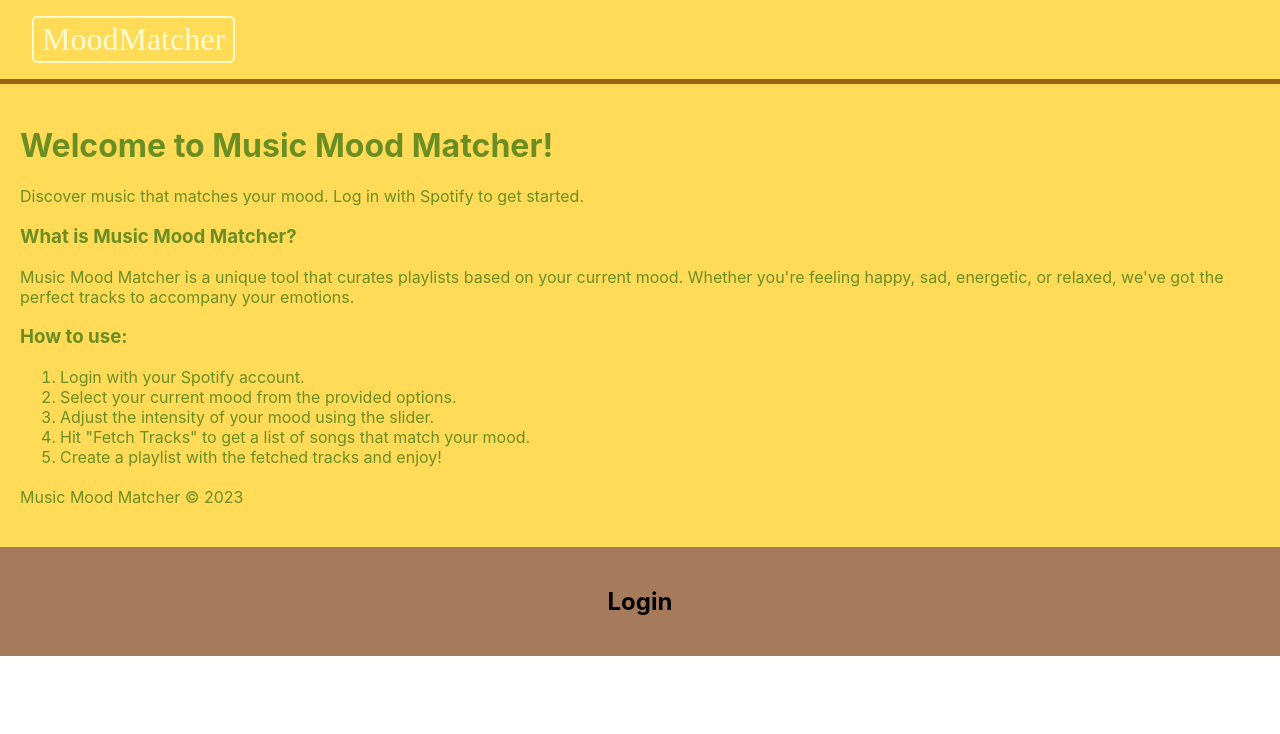
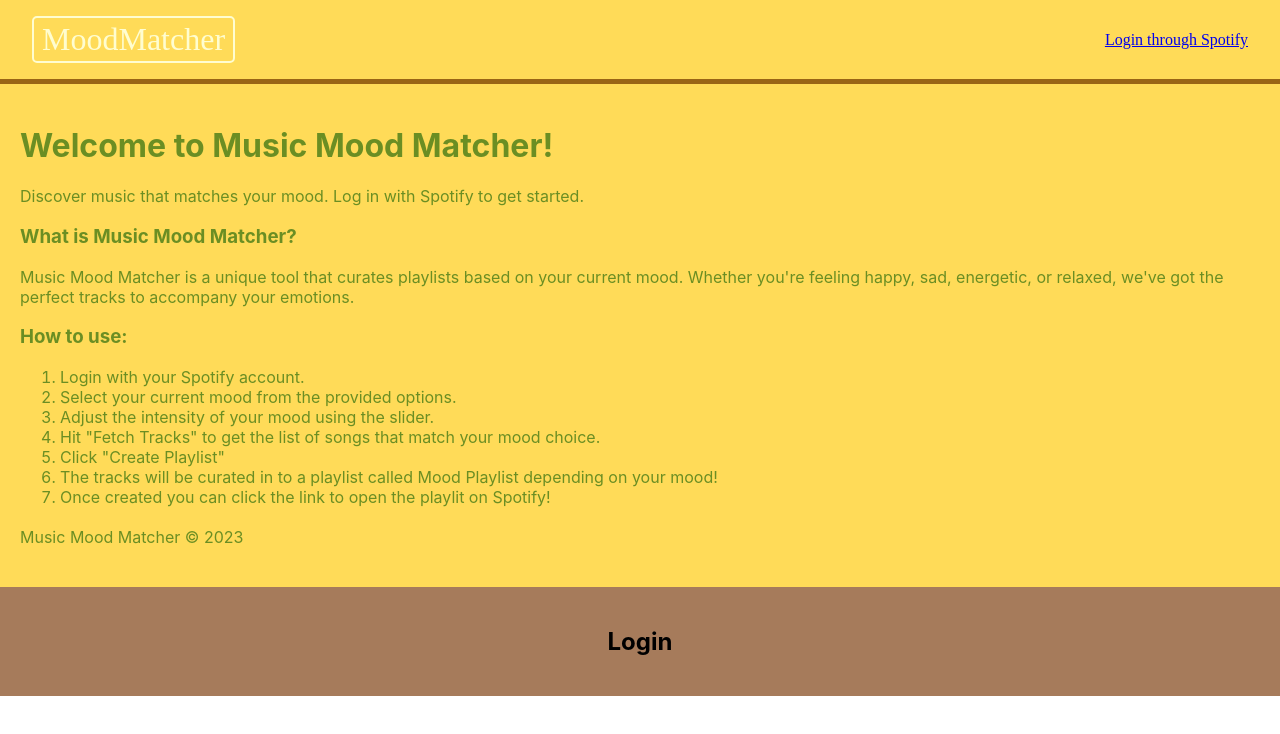
Before and after one commit to JarekDSmall/Music-Mood-Matcher-Capstone, a React (Create React App) app in the folder frontend/mood-matcher/: page / in a window 1280 px wide. Shown: the top 734 px of the page. Built offline with nearby package versions, Linux system fonts and the light colour scheme; no server answers; a web font is replaced by a local one; what spotify-web-api-js would draw is missing.

Commit message:
updated front page with more information about the process

```diff
--- a/frontend/mood-matcher/src/components/layout/Navbar.js
+++ b/frontend/mood-matcher/src/components/layout/Navbar.js
@@ -1,16 +1,16 @@
 import React from 'react';
-import { Link, useLocation } from 'react-router-dom';
+import { Link, useNavigate } from 'react-router-dom';
 import { useAuth } from '../../context/authContext';
 import '../../styles/Navbar.css';
 
 const Navbar = () => {
-    const location = useLocation();
-    const { currentUser, logout } = useAuth();
+    const navigate = useNavigate();
+    const { isAuthenticated, logout } = useAuth();
 
     const handleLogout = async () => {
         try {
             await logout();
-            // Redirect to login or home page after successful logout
+            navigate('/'); // Redirect to home page after successful logout
         } catch (error) {
             console.error("Failed to log out:", error);
         }
@@ -22,10 +22,23 @@ const Navbar = () => {
                 <Link to="/" className="navbar-logo">
                     MoodMatcher
                 </Link>
-
+                <div className="navbar-links">
+                    {isAuthenticated ? (
+                        // Links for authenticated users
+                        <>
+                            <Link to="/">Home</Link>
+                            <Link to="/mood-playlist-creator">Playlist Creator</Link>
+                            <Link to="/spotify">Dashboard</Link>
+                            {/* <button onClick={handleLogout}>Logout</button> */}
+                        </>
+                    ) : (
+                        // Prompt for unauthenticated users
+                        <Link to="/spotify-login">Login through Spotify</Link>
+                    )}
+                </div>
             </div>
         </nav>
     );
-}
+};
 
 export default Navbar;
--- a/frontend/mood-matcher/src/context/authContext.js
+++ b/frontend/mood-matcher/src/context/authContext.js
@@ -1,4 +1,5 @@
-import React, { createContext, useContext, useState } from 'react';
+import React, { createContext, useContext, useState, useCallback } from 'react';
+import { useNavigate } from 'react-router-dom';
 
 export const AuthContext = createContext();
 
@@ -8,16 +9,18 @@ export const useAuth = () => {
 
 export const AuthProvider = ({ children }) => {
     const [isAuthenticated, setIsAuthenticated] = useState(localStorage.getItem('spotifyAuthToken') !== null);
+    const navigate = useNavigate();
 
     const loginWithSpotifyToken = (token) => {
         localStorage.setItem('spotifyAuthToken', token);
         setIsAuthenticated(true);
     };
 
-    const logoutFromSpotify = () => {
+    const logoutFromSpotify = useCallback(() => {
+        localStorage.removeItem('spotifyAuthToken'); // Clearing the Spotify token from local storage
         setIsAuthenticated(false);
-        localStorage.removeItem('spotifyAuthToken'); // Clearing the Spotify token from local storage
-    };
+        navigate('/spotify-login'); // Redirect to Spotify login page
+    }, [navigate]);
 
     const contextValue = {
         isAuthenticated,
@@ -31,3 +34,11 @@ export const AuthProvider = ({ children }) => {
         </AuthContext.Provider>
     );
 };
+
+// New component to handle the logout process
+export const Logout = () => {
+    const { logoutFromSpotify } = useAuth();
+    logoutFromSpotify(); // Call the logout function on component render
+
+    return null; // This component does not render anything
+};
--- a/frontend/mood-matcher/src/pages/FrontPage.js
+++ b/frontend/mood-matcher/src/pages/FrontPage.js
@@ -51,8 +51,10 @@ class HomePage extends React.Component {
                         <li>Login with your Spotify account.</li>
                         <li>Select your current mood from the provided options.</li>
                         <li>Adjust the intensity of your mood using the slider.</li>
-                        <li>Hit "Fetch Tracks" to get a list of songs that match your mood.</li>
-                        <li>Create a playlist with the fetched tracks and enjoy!</li>
+                        <li>Hit "Fetch Tracks" to get the list of songs that match your mood choice.</li>
+                        <li>Click "Create Playlist"</li>
+                        <li>The tracks will be curated in to a playlist called Mood Playlist depending on your mood! </li>
+                        <li>Once created you can click the link to open the playlit on Spotify!</li>
                     </ol>
                 </main>
                 <footer className="home-footer">
--- a/frontend/mood-matcher/src/pages/SpotifyPage.js
+++ b/frontend/mood-matcher/src/pages/SpotifyPage.js
@@ -176,7 +176,7 @@ const fetchPlaylists = async (token) => {
                         ))}
                     </ul>
                     <button onClick={navigateToMoodPlaylistCreator} className="spotify-button">Create a Mood Playlist</button>
-                    <button onClick={handleSpotifyLogout} className="spotify-button logout-button">Logout from Spotify</button>
+                    {/* <button onClick={handleSpotifyLogout} className="spotify-button logout-button">Logout from Spotify</button> */}
                 </div>
             )}
         </div>
```
